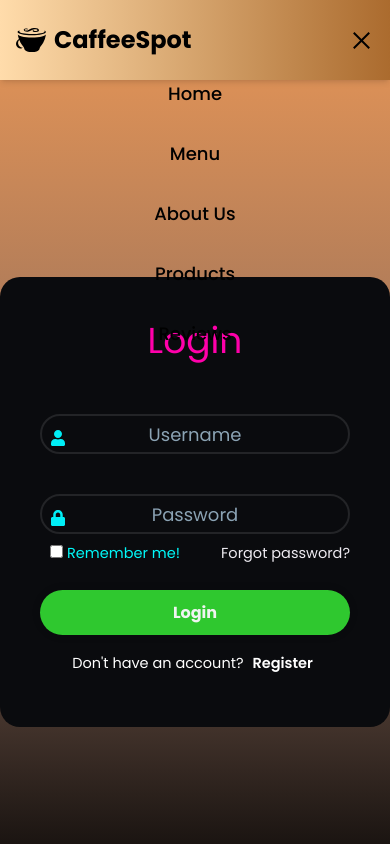
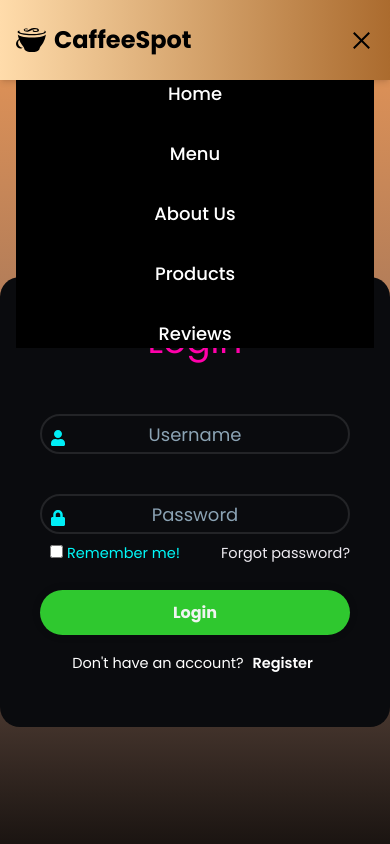
Before and after one commit to Surendar-k/Retrocoffeeshop, a React (Vite) app in the folder coffee-web/: page / in a window 390 px wide. Both pictures are taken after a click on the element 361 px from the left and 40 px from the top of the page. Shown: the top 844 px of the page. Built offline with nearby package versions, Linux system fonts and the light colour scheme.

Commit message:
final commit

```diff
--- a/coffee-web/src/components/Footer.jsx
+++ b/coffee-web/src/components/Footer.jsx
@@ -2,7 +2,7 @@ import { SiCoffeescript } from 'react-icons/si';
 
 const Footer = () => {
     return (
-        <div className="bg-gradient-to-r from-[#FFDCAB] to-[#AB6B2E] text-black rounded-t-3xl mt-8 md:mt-0">
+        <div id="footer" className="bg-gradient-to-r from-[#FFDCAB] to-[#AB6B2E] text-black rounded-t-3xl mt-8 md:mt-0 ">
             <div className="flex flex-col md:flex-row justify-between p-8 md:px-32 px-5">
                 <div className="w-full md:w-1/4">
                     <h1 className="font-bold text-xl pb-4">CoffeeSpot <SiCoffeescript size={25} className="inline-block ml-2" /></h1>
@@ -33,4 +33,5 @@ const Footer = () => {
         </div>
     );
 };
+
 export default Footer;
--- a/coffee-web/src/components/Home.jsx
+++ b/coffee-web/src/components/Home.jsx
@@ -1,15 +1,10 @@
+
+import { Link as ScrollLink } from 'react-scroll';
 import Button from '../layouts/Button';
 import img from '../assets/images/cupcoffee.png';
 import { MdFreeBreakfast } from 'react-icons/md';
 
 const Home = () => {
-    const scroll = () => {
-        const section = document.getElementById('menu');
-        if (section) {
-            section.scrollIntoView({ behavior: 'smooth' });
-        }
-    };
-
     return (
         <div className="min-h-screen flex flex-col lg:flex-row justify-center items-center lg:px-32 px-5 gap-10 bg-gradient-to-r from-[#d5c6b3] to-[#4c372e]">
             <div className="w-full lg:w-2/4 space-y-4 mt-14 lg:mt-0 text-center lg:text-start ">
@@ -19,8 +14,12 @@ const Home = () => {
                 </h1>
                 <p className="mt-4">Awaken your senses with every sip of our expertly crafted coffee.</p>
                 <div className="flex flex-row gap-10 mt-6">
-                    <Button title="ADD TO CART" />
-                    <Button title="MORE MENU" onClick={scroll} />
+                    <ScrollLink to="menu" smooth={true} duration={500}>
+                        <Button title="MENU" />
+                    </ScrollLink>
+                    <ScrollLink to="footer" smooth={true} duration={500}>
+                        <Button title="CONTACT" />
+                    </ScrollLink>
                 </div>
             </div>
             <div className="w-full lg:w-2/4 flex justify-center items-center">
--- a/coffee-web/src/components/Navbar.jsx
+++ b/coffee-web/src/components/Navbar.jsx
@@ -79,29 +79,29 @@ const Navbar = ({ isAuthenticated, username, onLogout }) => {
         </div>
       </div>
       <nav className={menu ? "md:hidden" : "hidden"}>
-        <div className="flex flex-col items-center text-lg font-medium gap-8">
-          <ScrollLink to="home" spy={true} smooth={true} duration={500} className="group relative inline-block cursor-pointer hover:text-yellow-200" onClick={closeMenu}>
+        <div className="flex flex-col items-center text-lg font-medium gap-8 bg-black">
+          <ScrollLink to="home" spy={true} smooth={true} duration={500} className="group relative inline-block cursor-pointer text-white  hover:text-yellow-200" onClick={closeMenu}>
             Home
-            <span className="absolute inset-x-0 bottom-0 h-0.5 bg-black transform scale-x-0 origin-left transition-transform group-hover:scale-x-100"></span>
+            <span className="absolute inset-x-0 bottom-0 h-0.5 bg-black transform scale-x-0 origin-left transition-transform text-white  group-hover:scale-x-100"></span>
           </ScrollLink>
-          <ScrollLink to="menu" spy={true} smooth={true} duration={500} className="group relative inline-block cursor-pointer hover:text-yellow-200">
+          <ScrollLink to="menu" spy={true} smooth={true} duration={500} className="group relative inline-block cursor-pointer text-white  hover:text-yellow-200">
             Menu
-            <span className="absolute inset-x-0 bottom-0 h-0.5 bg-black transform scale-x-0 origin-left transition-transform group-hover:scale-x-100"></span>
+            <span className="absolute inset-x-0 bottom-0 h-0.5 bg-black transform scale-x-0 origin-left transition-transform text-white  group-hover:scale-x-100"></span>
           </ScrollLink>
-          <ScrollLink to="aboutus" spy={true} smooth={true} duration={500} className="group relative inline-block cursor-pointer hover:text-yellow-200">
+          <ScrollLink to="aboutus" spy={true} smooth={true} duration={500} className="group relative inline-block cursor-pointer text-white  hover:text-yellow-200">
             About Us
-            <span className="absolute inset-x-0 bottom-0 h-0.5 bg-black transform scale-x-0 origin-left transition-transform group-hover:scale-x-100"></span>
+            <span className="absolute inset-x-0 bottom-0 h-0.5 bg-black transform scale-x-0 origin-left transition-transform text-white  group-hover:scale-x-100"></span>
           </ScrollLink>
-          <ScrollLink to="products" spy={true} smooth={true} duration={500} className="group relative inline-block cursor-pointer hover:text-yellow-200">
+          <ScrollLink to="products" spy={true} smooth={true} duration={500} className="group relative text-white  inline-block cursor-pointer hover:text-yellow-200">
             Products
-            <span className="absolute inset-x-0 bottom-0 h-0.5 bg-black transform scale-x-0 origin-left transition-transform group-hover:scale-x-100"></span>
+            <span className="absolute inset-x-0 bottom-0 h-0.5 bg-black transform scale-x-0 origin-left  transition-transform group-hover:scale-x-100"></span>
           </ScrollLink>
-          <ScrollLink to="reviews" spy={true} smooth={true} duration={500} className="group relative inline-block cursor-pointer hover:text-yellow-200">
+          <ScrollLink to="reviews" spy={true} smooth={true} duration={500} className="group relative text-white  inline-block cursor-pointer hover:text-yellow-200">
             Reviews
             <span className="absolute inset-x-0 bottom-0 h-0.5 bg-black transform scale-x-0 origin-left transition-transform group-hover:scale-x-100"></span>
           </ScrollLink>
           {isAuthenticated && (
-            <div className="relative flex items-center group relative inline-block cursor-pointer hover:text-yellow-200">
+            <div className="relative flex items-center group text-white  relative inline-block cursor-pointer hover:text-yellow-200">
               <img
                 src="../assets/images/defaultavatar.png" // Replace with the path to the user's avatar image
                 alt="User Avatar"
```
